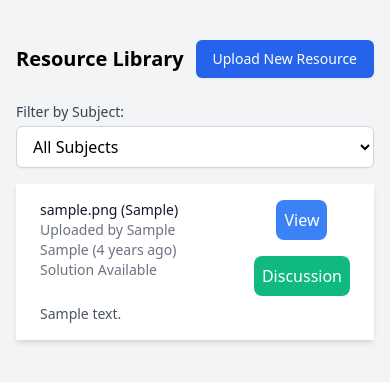
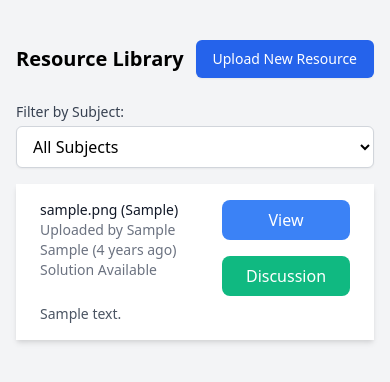
Before and after one commit to fvcl/exam-collection, a Flask app: page / in a window 390 px wide. Shown: the top 382 px of the page. Run offline with Flask 3, Linux system fonts and the light colour scheme; tables that the repository leaves empty hold one stand-in row (values such as "Sample post"); parts of the project's set-up code (start-up, migrations or seed data) failed here and were passed over; some libraries are stand-ins or nearby versions.

Commit message:
more mobile improvements

```diff
--- a/exco/templates/index.html
+++ b/exco/templates/index.html
@@ -48,11 +48,11 @@
                         </div>
                         <div class="flex flex-col items-center justify-center gap-4 sm:flex-row">
                             <a href="{{ url_for('static', filename='data/' + resource.filename) }}" target="_blank"
-                               class="flex items-center justify-center gap-2 bg-blue-500 text-white hover:bg-blue-700 p-2 rounded-lg transition duration-150 ease-in-out">
+                               class="inline-block bg-blue-500 text-white hover:bg-blue-700 px-4 py-2 rounded-lg transition duration-150 ease-in-out text-center w-32">
                                 View
                             </a>
                             <a href="{{ url_for('file_details', file_id=resource.id) }}"
-                               class="flex items-center justify-center gap-2 bg-green-500 text-white hover:bg-green-700 p-2 rounded-lg transition duration-150 ease-in-out">
+                               class="inline-block bg-green-500 text-white hover:bg-green-700 px-4 py-2 rounded-lg transition duration-150 ease-in-out text-center w-32">
                                 Discussion
                             </a>
                         </div>
```
